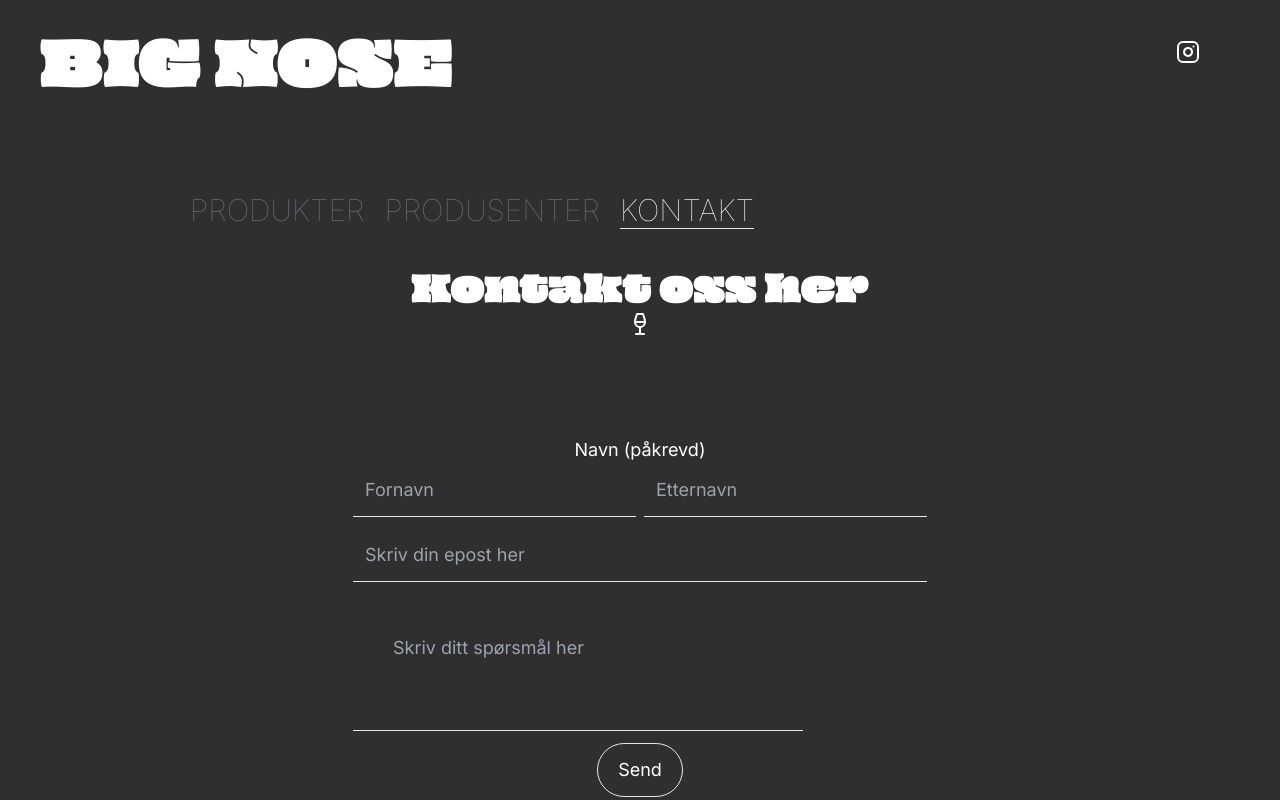
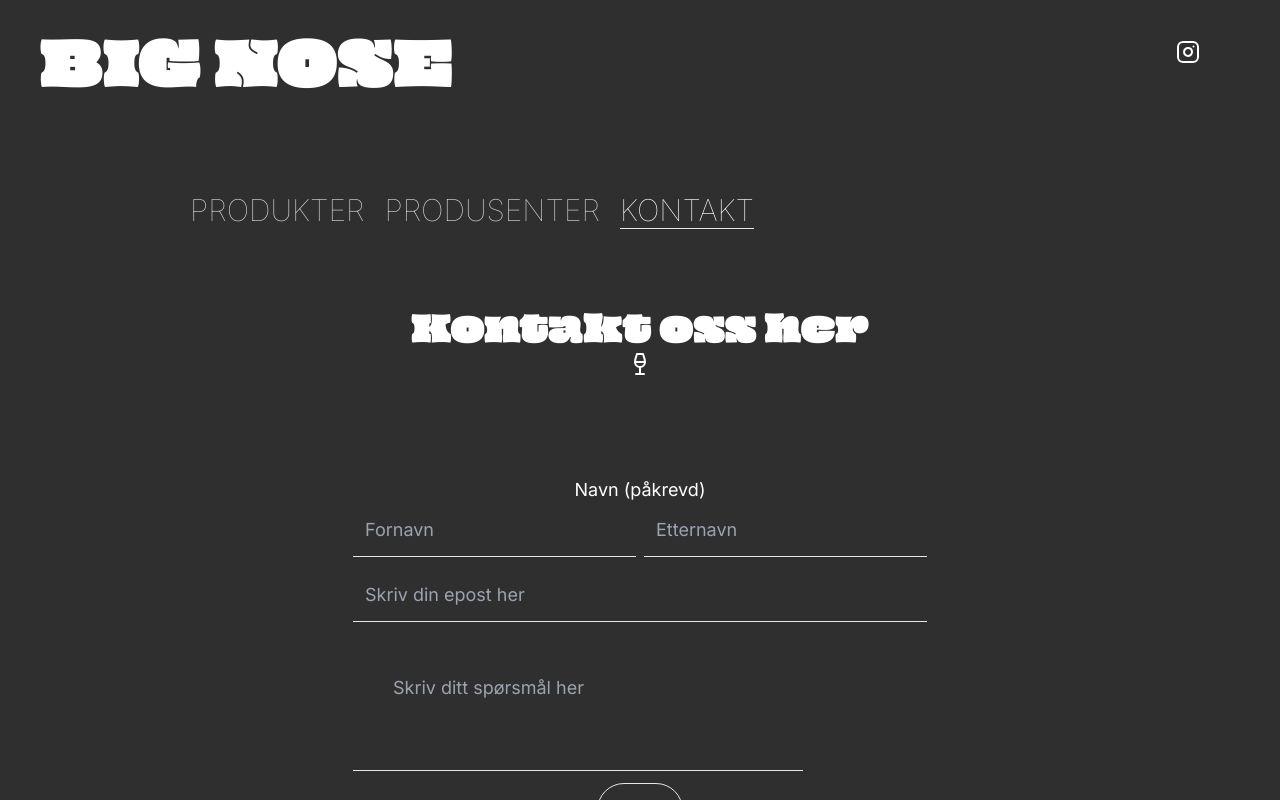
Before and after one commit to joroinnoroff/bignose, a Next.js app: page / in a window 1280 px wide. Both pictures are taken after a click on the link "KONTAKT". Shown: the top 800 px of the page. Built offline with nearby package versions, Linux system fonts and the light colour scheme.

Commit message:
updated css

```diff
--- a/src/app/components/Contact.js
+++ b/src/app/components/Contact.js
@@ -18,7 +18,7 @@
 
         <div className="p-10">
 
-          <div className="mt-3">
+          <div className="mt-20">
 
           <motion.div
                        className='flex mt-10 justify-between w-full flex-col'
--- a/src/app/page.js
+++ b/src/app/page.js
@@ -69,7 +69,7 @@
                     <li className="uppercase">
                       <a
                         href="#"
-                        className={`${section === 'products' ? "border-b" : "text-gray-500"}`}
+                        className={`${section === 'products' ? "border-b" : "text-gray-300"}`}
                         onClick={() => handleNavLinkClick('products')}
                       >
                         Produkter
@@ -78,7 +78,7 @@
                     <li className="uppercase">
                       <a
                         href="#"
-                        className={`${section === 'producers' ? "border-b" : "text-gray-500"}`}
+                        className={`${section === 'producers' ? "border-b" : "text-gray-300"}`}
                         onClick={() => handleNavLinkClick('producers')}
                       >
                         Produsenter
@@ -87,7 +87,7 @@
                     <li className="uppercase">
                       <a
                         href="#"
-                        className={`${section === 'contact' ? "border-b" : "text-gray-500"}`}
+                        className={`${section === 'contact' ? "border-b" : "text-gray-300"}`}
                         onClick={() => handleNavLinkClick('contact')}
                       >
                         Kontakt
```
